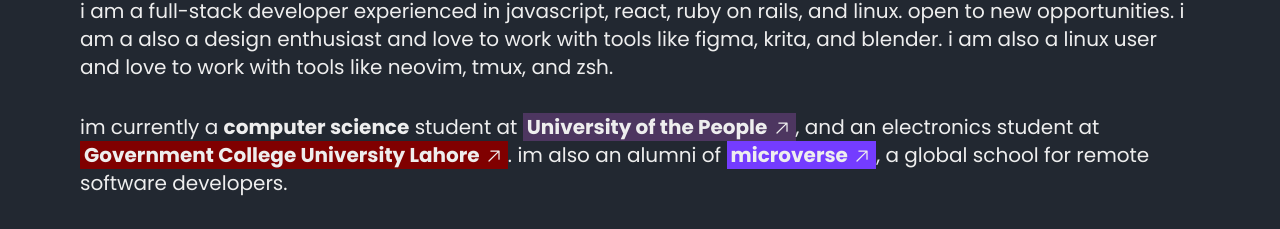
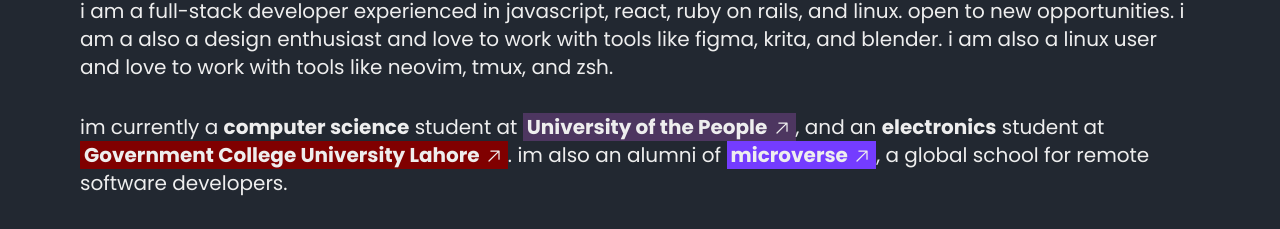
Before and after one commit to shasherazi/portfolio, a Next.js app: page / in a window 1280 px wide. Shown: the part 203-432 px from the top of the page. Built offline with nearby package versions, Linux system fonts and the light colour scheme; a web font is replaced by a local one.

Commit message:
added bold

```diff
--- a/app/page.tsx
+++ b/app/page.tsx
@@ -112,7 +112,9 @@
                 University of the People <PiArrowUpRight className="inline" />
               </a>
             </span>
-            , and an electronics student at{" "}
+            , and an{" "}
+            <span className="font-bold">electronics</span>{" "}
+            student at{" "}
             <span className="font-bold whitespace-nowrap">
               <a
                 href="http://gcu.edu.pk/"
```
